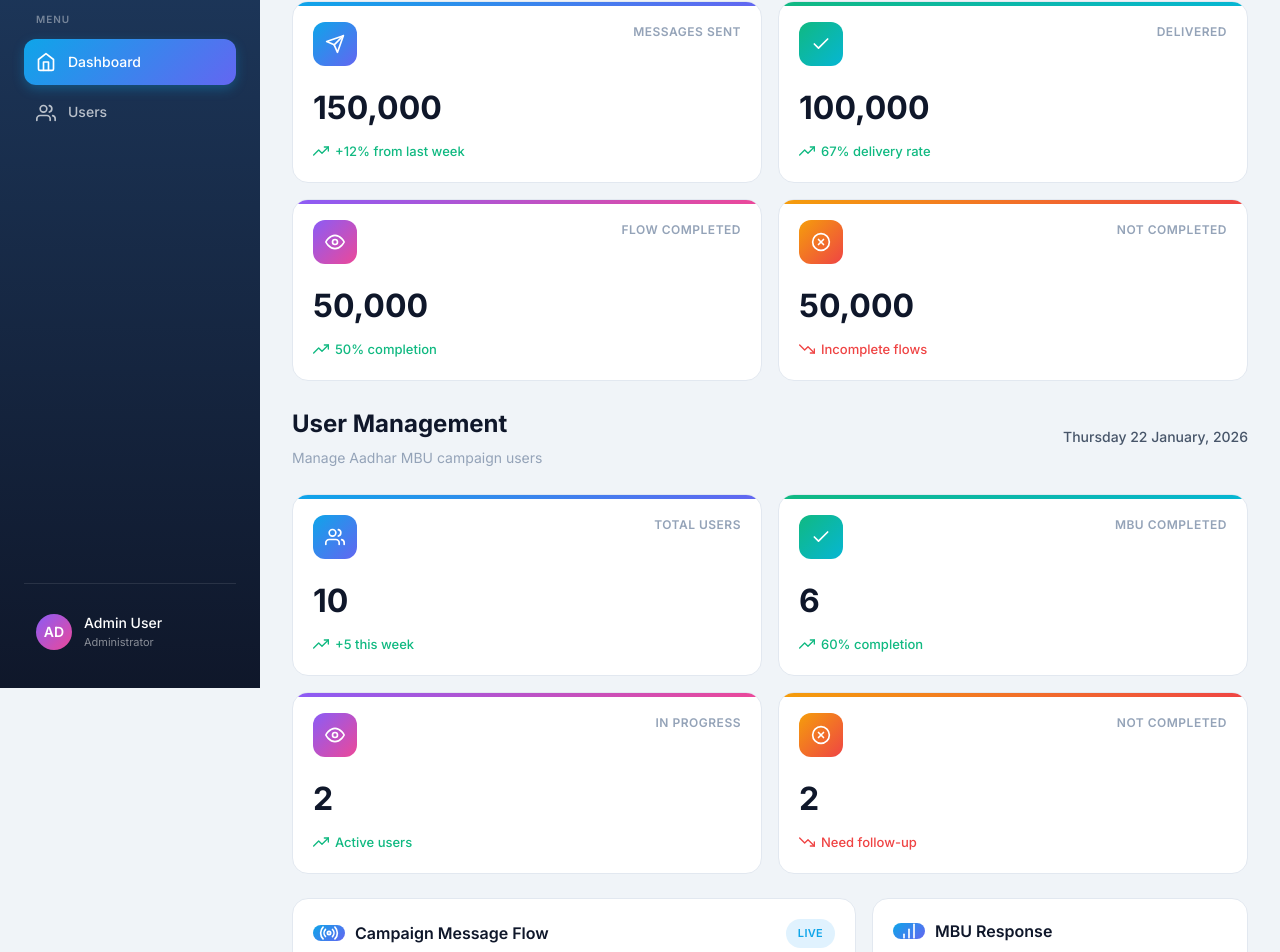
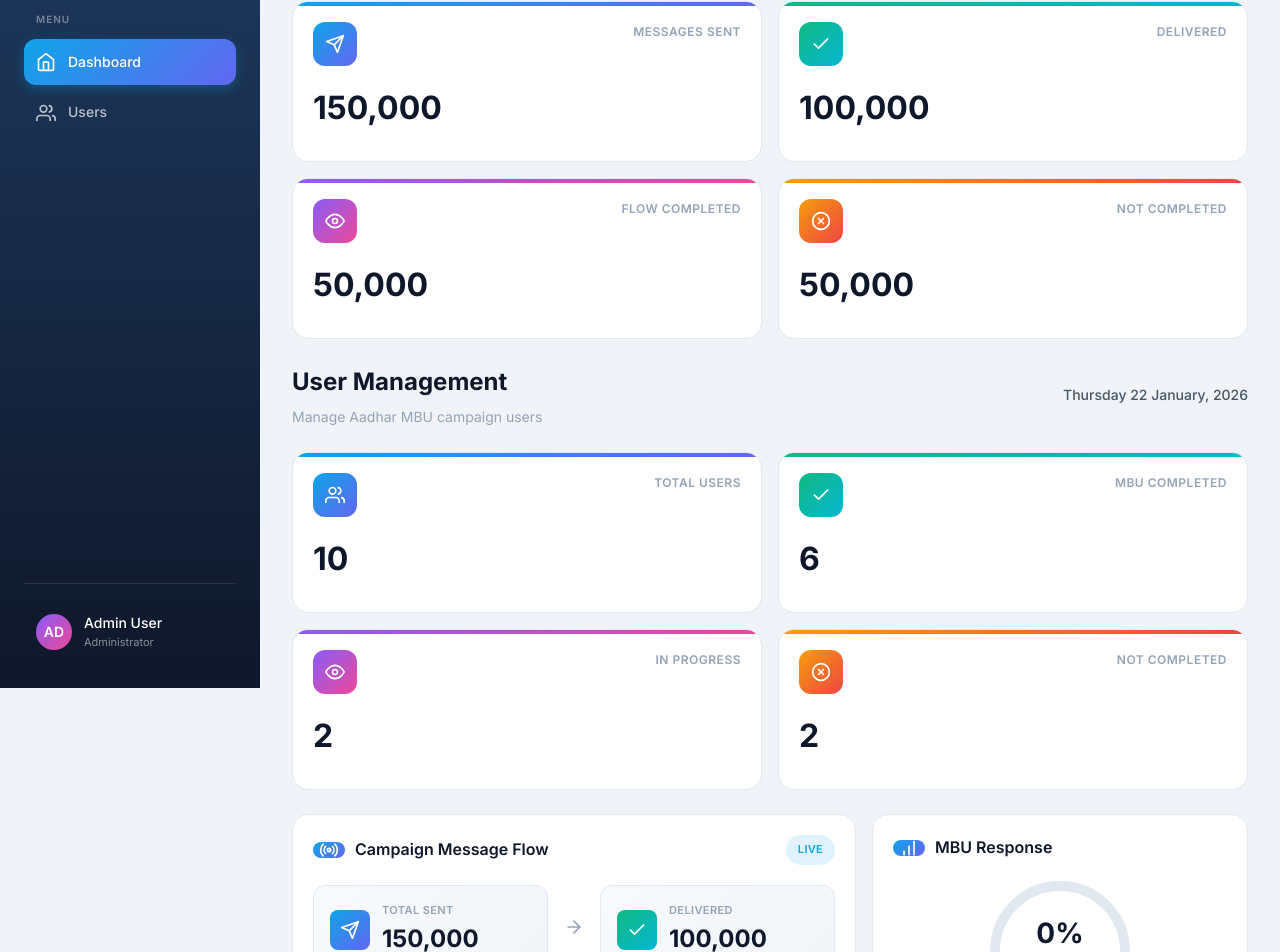
Before and after one commit to harshpardhi06/dashboard, a React (Vite) app: page / in a window 1280 px wide. Shown: the part 112-1064 px from the top of the page. Built offline with nearby package versions, Linux system fonts and the light colour scheme.

Commit message:
feat: changes

```diff
--- a/src/pages/DashboardPage.jsx
+++ b/src/pages/DashboardPage.jsx
@@ -28,10 +28,10 @@ export function DashboardPage({ data, animatedValues }) {
 
             {/* Stats */}
             <div className="stats-grid">
-                <StatCard icon={Icons.Send} label="Messages Sent" value={animatedValues.sent} change="+12% from last week" changeType="positive" type="sent" />
-                <StatCard icon={Icons.Check} label="Delivered" value={animatedValues.delivered} change={`${deliveryRate}% delivery rate`} changeType="positive" type="delivered" />
-                <StatCard icon={Icons.Eye} label="Flow Completed" value={data.campaign.flowCompleted} change={`${completionRate}% completion`} changeType="positive" type="read" />
-                <StatCard icon={Icons.XCircle} label="Not Completed" value={animatedValues.notCompleted} change="Incomplete flows" changeType="negative" type="failed" />
+                <StatCard icon={Icons.Send} label="Messages Sent" value={animatedValues.sent}  changeType="positive" type="sent" />
+                <StatCard icon={Icons.Check} label="Delivered" value={animatedValues.delivered}  changeType="positive" type="delivered" />
+                <StatCard icon={Icons.Eye} label="Flow Completed" value={data.campaign.flowCompleted}  changeType="positive" type="read" />
+                <StatCard icon={Icons.XCircle} label="Not Completed" value={animatedValues.notCompleted}  changeType="negative" type="failed" />
             </div>
 
             <header className="header">
@@ -48,10 +48,10 @@ export function DashboardPage({ data, animatedValues }) {
 
             {/* Stats Summary */}
             <div className="stats-grid">
-                <StatCard icon={Icons.Users} label="Total Users" value={usersData.length} change="+5 this week" changeType="positive" type="sent" />
-                <StatCard icon={Icons.Check} label="MBU Completed" value={usersData.filter(u => u.mbuStatus === 'completed').length} change="60% completion" changeType="positive" type="delivered" />
-                <StatCard icon={Icons.Eye} label="In Progress" value={usersData.filter(u => u.mbuStatus === 'pending').length} change="Active users" changeType="positive" type="read" />
-                <StatCard icon={Icons.XCircle} label="Not Completed" value={usersData.filter(u => u.mbuStatus === 'failed').length} change="Need follow-up" changeType="negative" type="failed" />
+                <StatCard icon={Icons.Users} label="Total Users" value={usersData.length} changeType="positive" type="sent" />
+                <StatCard icon={Icons.Check} label="MBU Completed" value={usersData.filter(u => u.mbuStatus === 'completed').length} changeType="positive" type="delivered" />
+                <StatCard icon={Icons.Eye} label="In Progress" value={usersData.filter(u => u.mbuStatus === 'pending').length} changeType="positive" type="read" />
+                <StatCard icon={Icons.XCircle} label="Not Completed" value={usersData.filter(u => u.mbuStatus === 'failed').length} changeType="negative" type="failed" />
             </div>
 
 
--- a/src/pages/UsersPage.jsx
+++ b/src/pages/UsersPage.jsx
@@ -47,10 +47,10 @@ export function UsersPage() {
 
             {/* Stats Summary */}
             <div className="stats-grid">
-                <StatCard icon={Icons.Users} label="Total Users" value={usersData.length} change="+5 this week" changeType="positive" type="sent" />
-                <StatCard icon={Icons.Check} label="MBU Completed" value={usersData.filter(u => u.mbuStatus === 'completed').length} change="60% completion" changeType="positive" type="delivered" />
-                <StatCard icon={Icons.Eye} label="In Progress" value={usersData.filter(u => u.mbuStatus === 'pending').length} change="Active users" changeType="positive" type="read" />
-                <StatCard icon={Icons.XCircle} label="Not Completed" value={usersData.filter(u => u.mbuStatus === 'failed').length} change="Need follow-up" changeType="negative" type="failed" />
+                <StatCard icon={Icons.Users} label="Total Users" value={usersData.length}  changeType="positive" type="sent" />
+                <StatCard icon={Icons.Check} label="MBU Completed" value={usersData.filter(u => u.mbuStatus === 'completed').length} changeType="positive" type="delivered" />
+                <StatCard icon={Icons.Eye} label="In Progress" value={usersData.filter(u => u.mbuStatus === 'pending').length} changeType="positive" type="read" />
+                <StatCard icon={Icons.XCircle} label="Not Completed" value={usersData.filter(u => u.mbuStatus === 'failed').length} changeType="negative" type="failed" />
             </div>
 
             {/* Users Table Card */}
```
